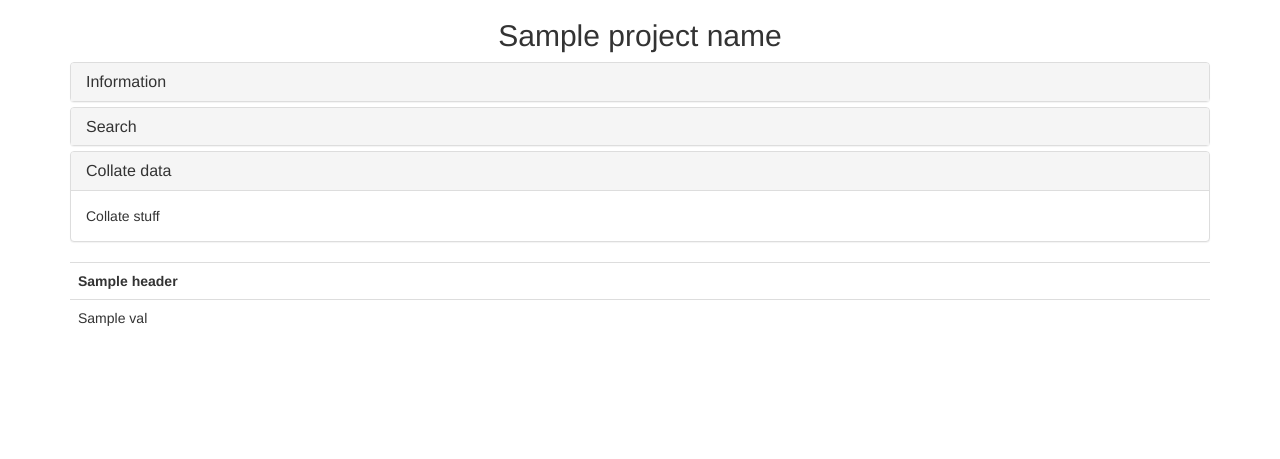
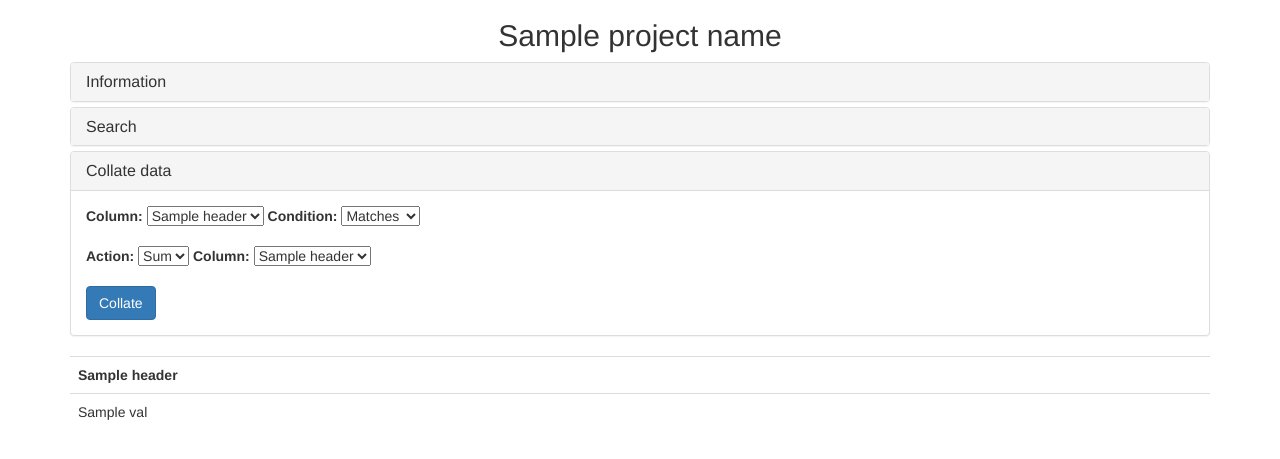
Before and after one commit to TomJamesGray/stat-analysis-web, a Flask app: template stat_analysis/templates/view_project.html in a window 1280 px wide, after a click on "Collate data". Shown: the part 51-510 px from the top of the page. Run offline with Flask 2, Linux system fonts and the light colour scheme; the template is opened without the code that fills it: most values are stand-ins (such as "Sample title", 1, 10 or a date in 2020); some libraries are stand-ins or nearby versions.

Commit message:
Added initial collate functionality

```diff
--- a/stat_analysis/main.py
+++ b/stat_analysis/main.py
@@ -3,6 +3,8 @@ import os
 import csv
 import re
 import redis
+import stat_analysis.collate.conditions
+import stat_analysis.collate.actions
 from collections import OrderedDict
 from flask_wtf import FlaskForm
 from flask_wtf.file import FileField, FileRequired
@@ -36,6 +38,12 @@ class Project(db.Model):
 class NewProjectForm(FlaskForm):
     project_name = StringField("project_name")
     upload_data = FileField(validators=[FileRequired()])
+
+class CollateDataForm(FlaskForm):
+    condition = StringField()
+    condition_col = StringField()
+    action = StringField()
+    action_col = StringField()
 
 @app.route("/")
 def index():
@@ -101,6 +109,7 @@ def view():
     print(projects)
     return render_template("view_projects.html", projects=projects)
 
+
 @app.route("/search", methods=["GET","POST"])
 def project_search():
     if request.method == "POST":
@@ -116,3 +125,22 @@ def project_search():
             if matched == len(cols):
                 output.append(row)
         return render_template("search_results.html",data=output,headers=session["project_headers"])
+
+
+@app.route("/collate",methods=["GET","POST"])
+def project_collate_data():
+    collate_conditions = {
+        "matches":stat_analysis.collate.conditions.matches
+    }
+    collate_actions = {
+        "sum":stat_analysis.collate.actions.sum
+    }
+    if request.method == "POST":
+        form = CollateDataForm(request.form,csrf_enabled=False)
+        if form.validate_on_submit():
+            collate_func = collate_conditions[form.condition.data]
+            collate_data = collate_func(session["project_data"],form.condition_col.data)
+            action_func = collate_actions[form.action.data]
+            final_data = action_func(collate_data,form.action_col.data)
+
+            return str(final_data)
--- a/stat_analysis/templates/view_project.html
+++ b/stat_analysis/templates/view_project.html
@@ -79,7 +79,42 @@
                 </div>
                 <div id="collate" class="panel-collapse collapse" role="tabpanel" aria-labelledby="headingThree">
                     <div class="panel-body">
-                        Collate stuff
+                        <form method="post" class="auto-width" action="{{ url_for('project_collate_data') }}">
+                            <div class="form-group">
+                                <label for="condition_col">
+                                    Column:
+                                </label>
+                                <select name="condition_col" id="condition_col">
+                                    {% for header in headers %}
+                                    <option value="{{ header }}">{{ header }}</option>
+                                    {% endfor %}
+                                </select>
+                                <label for="condition">
+                                    Condition:
+                                </label>
+                                <select name="condition" id="condition">
+                                    <option value="matches">Matches</option>
+                                    <option value="in_range">In Range</option>
+                                </select>
+                            </div>
+                            <div class="form-group">
+                                <label for="action">
+                                    Action:
+                                </label>
+                                <select name="action" id="action">
+                                    <option value="sum">Sum</option>
+                                </select>
+                                <label for="action_col">
+                                    Column:
+                                </label>
+                                <select name="action_col" id="action_col">
+                                    {% for header in headers %}
+                                        <option value="{{ header }}">{{ header }}</option>
+                                    {% endfor %}
+                                </select>
+                            </div>
+                            <button type="submit" class="btn btn-primary">Collate</button>
+                        </form>
                     </div>
                 </div>
             </div>
```
Also changed, not shown: stat_analysis/collate/actions.py (added, +10 -0 lines), stat_analysis/collate/conditions.py (added, +9 -0 lines), stat_analysis/collate/__init__.py (added).
